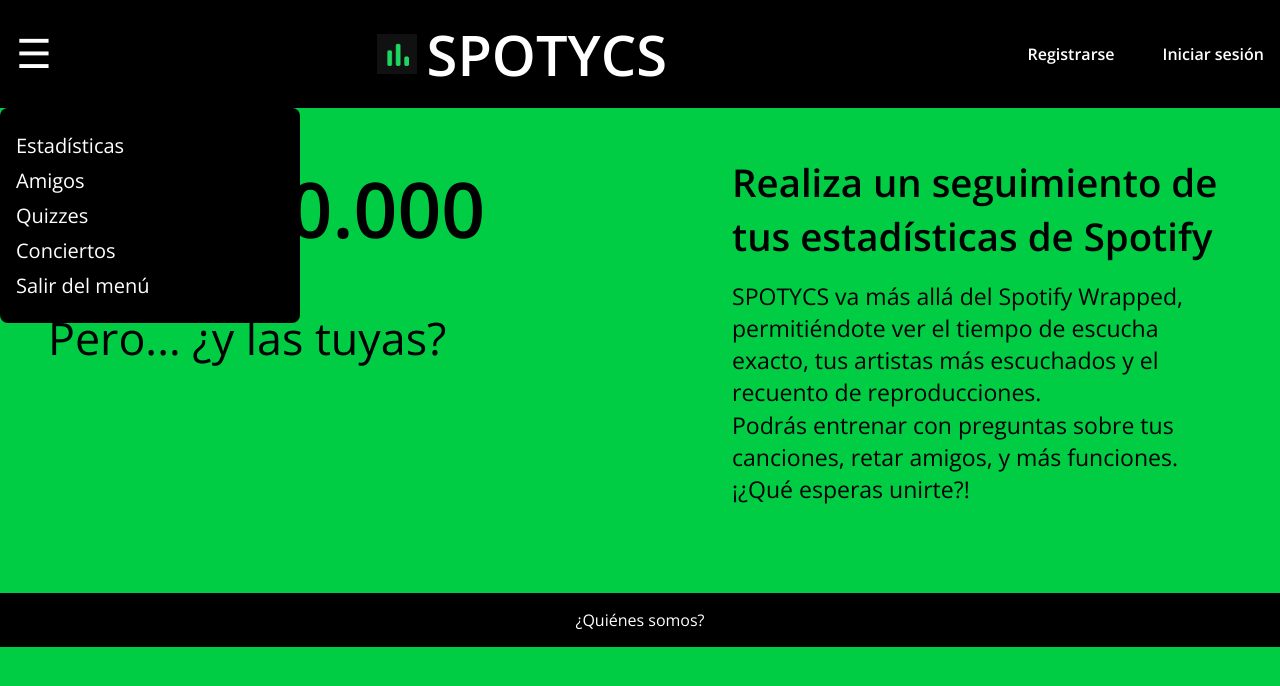
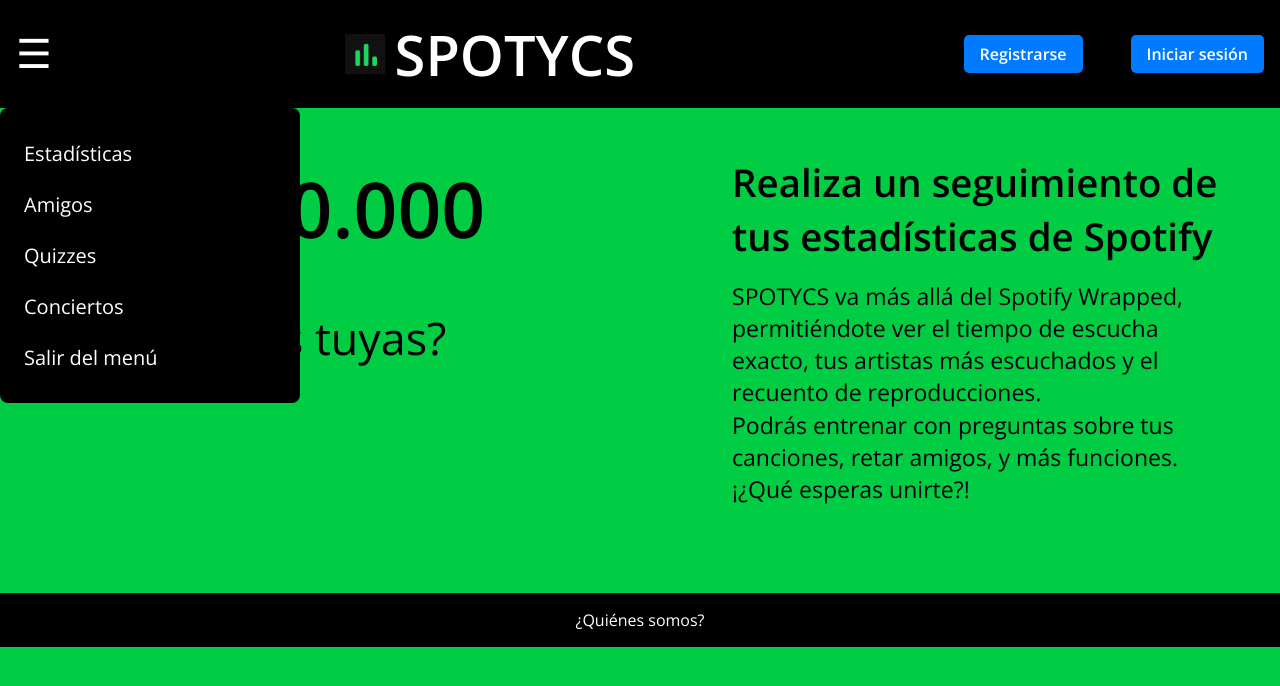
Before and after one commit to RubenCT1807/SPOTYCS, a plain HTML site: page index.html in a window 1280 px wide. Both pictures are taken after a click on the button "Abrir menú de navegación". Drawn offline with nearby package versions, Linux system fonts and the light colour scheme.

Commit message:
Update styles.css

```diff
--- a/styles.css
+++ b/styles.css
@@ -97,6 +97,12 @@ header {
   text-decoration: none;
   font-size: 1.25rem;
   display: block;
+  padding: 0.5rem;
+  transition: background-color 0.3s ease;
+}
+
+.nav ul li a:hover {
+  background-color: #007bff;
 }
 
 /* Enlaces de auth (Registrarse e Iniciar sesión) */
@@ -110,6 +116,14 @@ header {
   text-decoration: none;
   font-size: 1rem;
   font-weight: 600;
+  padding: 0.5rem 1rem;
+  background-color: #007bff;
+  border-radius: 5px;
+  transition: background-color 0.3s ease;
+}
+
+.auth-link:hover {
+  background-color: #0056b3;
 }
 
 /* Main content */
```
